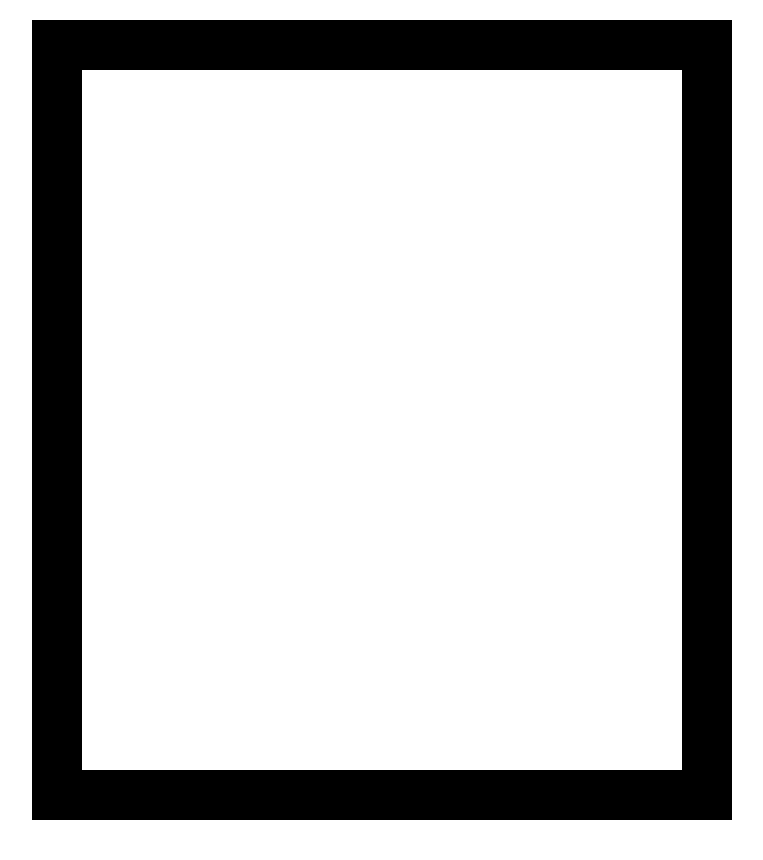
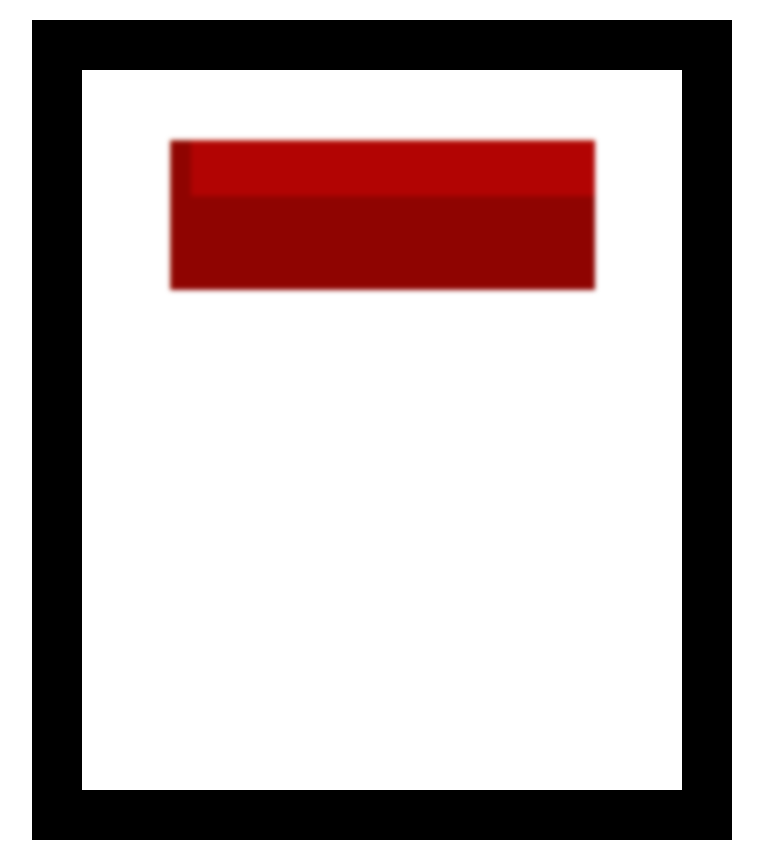
Before and after one commit to mmisa123/CSS-Box-model, a plain HTML site: page index.html in a window 1280 px wide. Shown: the whole page, without its empty margins (258-1021 px from the left). Drawn offline with Linux system fonts and the light colour scheme.

Commit message:
filter function

```diff
--- a/index.html
+++ b/index.html
@@ -13,7 +13,12 @@
         <div class="frame">
             <div class="canvas">
                 <div class="one">
+                    <div class="two">
+                        <div class="three">
 
+                        </div>
+
+                    </div>
                 </div>
 
             </div>
--- a/styles.css
+++ b/styles.css
@@ -2,6 +2,7 @@
     width: 500px;
     height: 600px;
     background-color: $4d0f00;
+    filter: blur(2px);
 }
 
 .frame {
@@ -11,10 +12,29 @@
     margin: 20px auto;
 }
 
-one {
+.one {
     width: 425px;
     height: 150px;
     background-color: #efb762;
     margin: 20px auto;
-    padding: 1px;
+    /* padding: 1px; */
+    overflow: hidden;
 }
+
+.two {
+    width: 475px;
+    height: 200px;
+    background-color: #8f0401;
+    margin: 0 auto 20px;
+}
+
+.three {
+    width: 91%;
+    height: 28%;
+    background-color: #b20403;
+    margin: auto;
+}
+
+.one, .two {
+    filter: blur(1px);
+}
```
